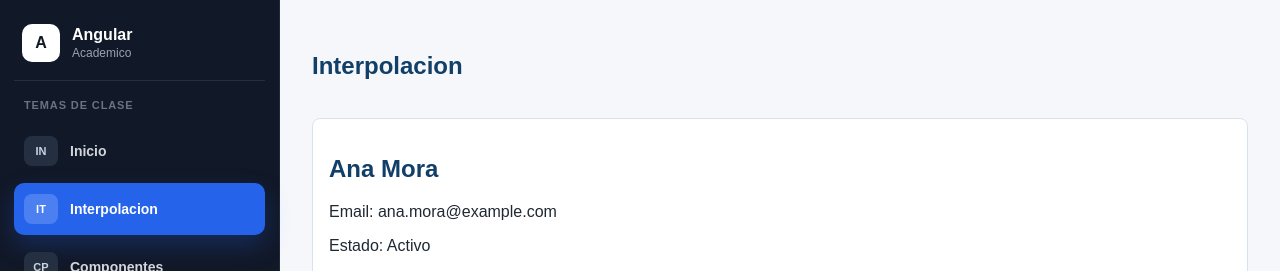
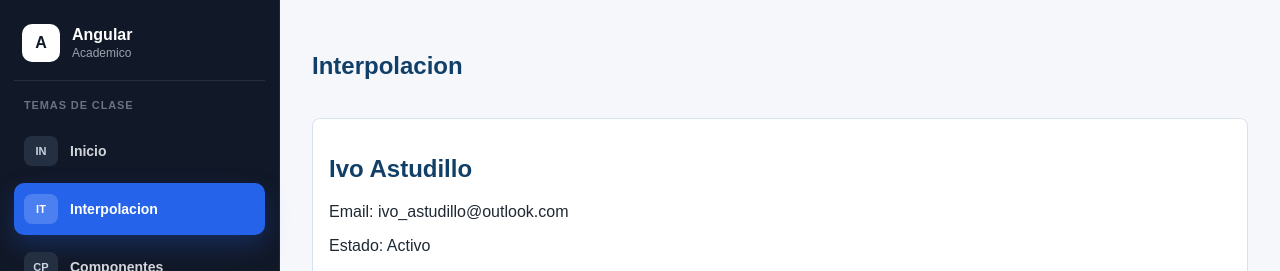
Before and after one commit to iaastudillo/ProyectoFinalAngular, an Angular app in the folder proyecto_final/: page /interpolacion in a window 1280 px wide. Shown: the top 271 px of the page. Built offline with nearby package versions, Linux system fonts and the light colour scheme.

Commit message:
Se completa actividad 2

```diff
--- a/proyecto_final/src/app/features/interpolation/interpolation.page.ts
+++ b/proyecto_final/src/app/features/interpolation/interpolation.page.ts
@@ -23,10 +23,14 @@ export class InterpolationPage {
    * - No escribir valores fijos en el HTML.
    * - Todo debe salir desde propiedades del componente.
    */
+
+  //Desarrollo actividad 2.
+  // Nota: ya se encuentra resuelta, solo se actualizan datos
+
   readonly student = signal({
-    firstName: 'Ana',
-    lastName: 'Mora',
-    email: 'ana.mora@example.com',
+    firstName: 'Ivo',
+    lastName: 'Astudillo',
+    email: 'ivo_astudillo@outlook.com',
     active: true,
   });
 
@@ -37,7 +41,7 @@ export class InterpolationPage {
     category: 'Tecnologia',
   });
 
-  readonly taxRate = signal(0.12);
+  readonly taxRate = signal(0.15);
 
   readonly studentFullName = computed(() => {
     const student = this.student();
```
Also changed, not shown: proyecto_final/src/app/features/interpolation/interpolation.page.html (+12 -1 lines).
